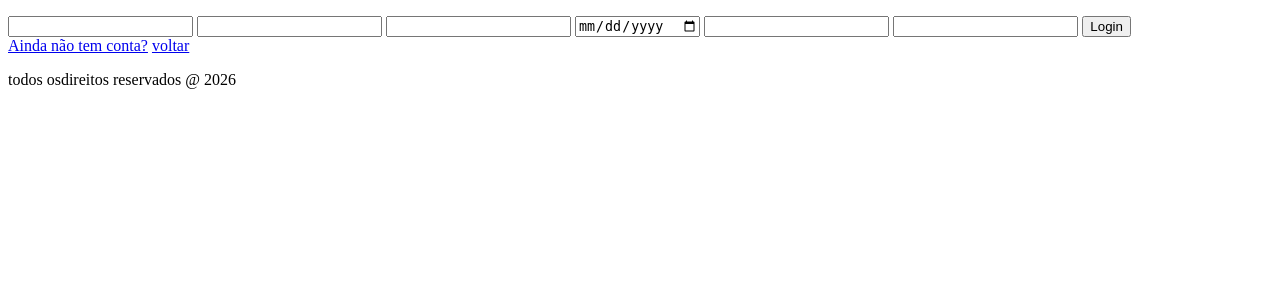
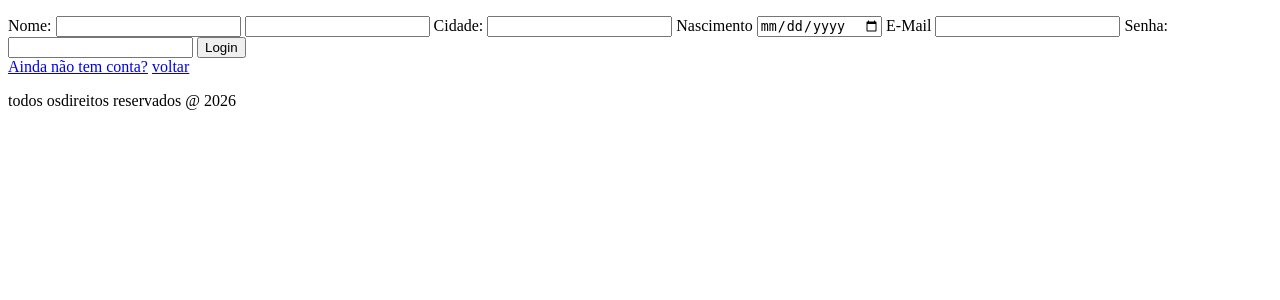
Before and after one commit to ErikSlava/MySite, a Python web app: template templates/login.html in a window 1280 px wide. Shown: the part 98-398 px from the top of the page. Run offline with Jinja, Linux system fonts and the light colour scheme; the template is opened without the code that fills it, so the values that code supplies are empty.

Commit message:
Update login.html

```diff
--- a/templates/login.html
+++ b/templates/login.html
@@ -12,11 +12,16 @@
     </header>
     <main>
       <form action="/Login" method="post">
+        <label for="nome">Nome:</label>
         <input type="text" name="nome">
         <input type="text" name="cpf">
+        <label for="cidade">Cidade:</label>
         <input type="text" name="cidade">
+        <label for="nascimento">Nascimento</label>
         <input type="date" name="nascimento">
+        <label for="email">E-Mail</label>
         <input type="email" name="email">
+        <label for="password">Senha:</label>
         <input type="password" name="senha">
         <button type="submit">Login</button>
       </form>
```
